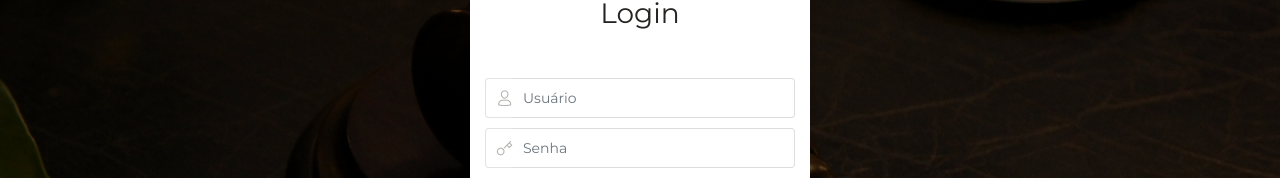
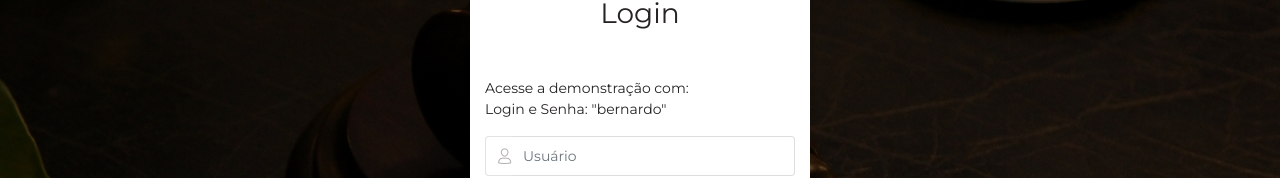
Before and after one commit to JulioCout/IAB-demonstracao, a Vue app: page /#/login in a window 1280 px wide. Shown: the part 253-431 px from the top of the page. Built offline with nearby package versions, Linux system fonts and the light colour scheme; a web font is replaced by a local one; what vue-notifyjs would draw is missing.

Commit message:
include informação de login

```diff
--- a/src/components/Dashboard/Views/Pages/Login.vue
+++ b/src/components/Dashboard/Views/Pages/Login.vue
@@ -10,6 +10,7 @@
               <form @submit.prevent="login" ref="loginForm">
                 <card type="login">
                   <h3 slot="header" class="header text-center">Login</h3>
+                  <p>Acesse a demonstração com: <br> Login e Senha: "bernardo" </p>
                   <p v-if="senhaIncorreta" class="wrongPassAlert">Usuário ou Senha incorreto</p>
 
                   <fg-input v-model="form.username" addon-left-icon="nc-icon nc-single-02"
@@ -65,7 +66,7 @@
         document.body.classList.remove('off-canvas-sidebar')
       },
       login() {
-        if(this.form.username == "bernardo" && this.form.password == "bernardoiab") {
+        if(this.form.username == "bernardo" && this.form.password == "bernardo") {
           this.$router.push({ name: 'Overview'})
         }
         else {
```
